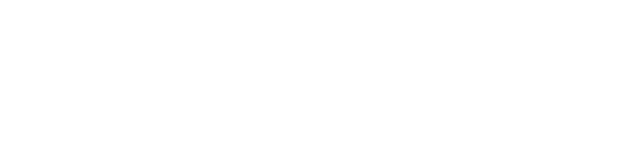
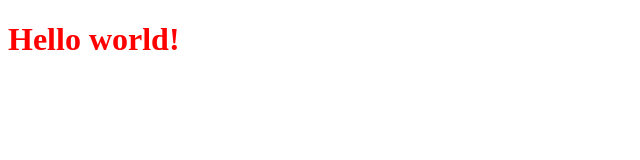
Before and after one commit to mrakhaf/Bootcamp-FER-14-Chapter-1-Topic-2, a plain HTML site: page index.html in a window 1280 px wide. Shown: the whole page, without its empty margins (0-640 px from the left). Drawn offline with Linux system fonts and the light colour scheme.

Commit message:
feat(css): add styling for helow

```diff
--- a/index.html
+++ b/index.html
@@ -4,8 +4,9 @@
     <meta charset="UTF-8">
     <meta name="viewport" content="width=device-width, initial-scale=1.0">
     <title>Document</title>
+    <link rel="stylesheet" href="style.css">
 </head>
 <body>
-
+    <h1 class="hellow">Hello world!</h1>
 </body>
 </html>
--- /dev/null
+++ b/style.css
@@ -0,0 +1,3 @@
+.hellow{
+    color: red;
+}
```
